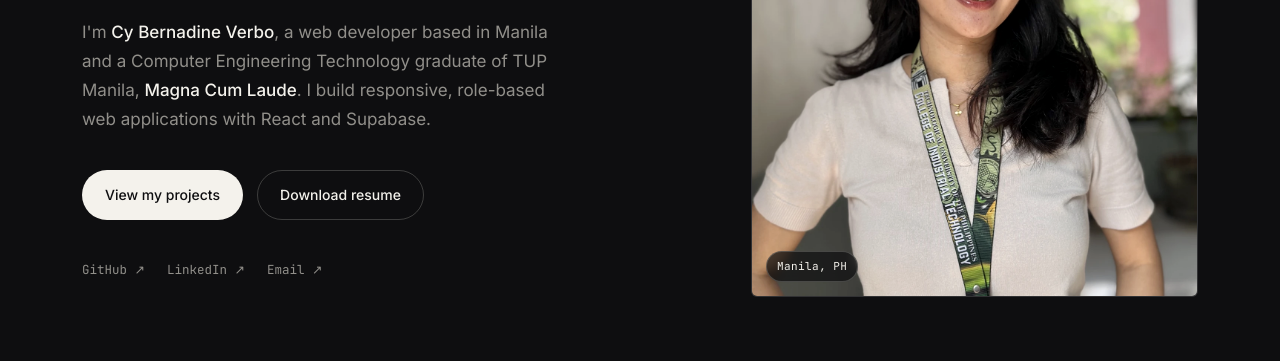
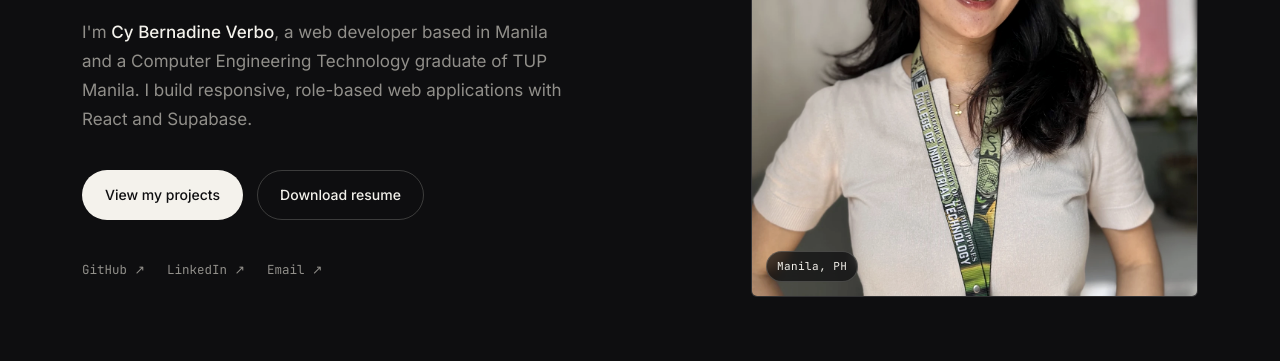
Before and after one commit to barnardverb-cy/portfolio, a plain HTML site: page index.html in a window 1280 px wide. Shown: the part 439-800 px from the top of the page. Drawn offline with Linux system fonts and the light colour scheme.

Commit message:
fix: remove graduation honor from hero introduction

```diff
--- a/index.html
+++ b/index.html
@@ -32,7 +32,7 @@
     <div>
       <span class="eyebrow"><span class="dot"></span>Open to work</span>
       <h1 class="headline">Interfaces built with care, <em>shipped</em> with purpose.</h1>
-      <p class="hero-sub">I'm <b>Cy Bernadine Verbo</b>, a web developer based in Manila and a Computer Engineering Technology graduate of TUP Manila, <b>Magna Cum Laude</b>. I build responsive, role-based web applications with React and Supabase.</p>
+      <p class="hero-sub">I'm <b>Cy Bernadine Verbo</b>, a web developer based in Manila and a Computer Engineering Technology graduate of TUP Manila. I build responsive, role-based web applications with React and Supabase.</p>
       <div class="hero-ctas">
         <a href="#projects" class="btn btn-primary">View my projects</a>
         <a href="./assets/Resume_CyBernadineVerbo.pdf" class="btn btn-ghost" download>Download resume</a>
```
